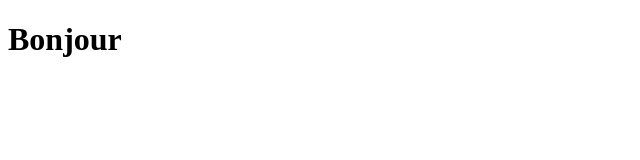
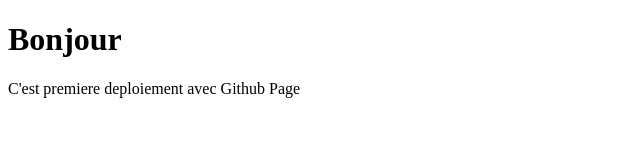
Before and after one commit to GiangHuongVo/MonCV, a plain HTML site: page index.html in a window 1280 px wide. Shown: the whole page, without its empty margins (0-640 px from the left). Drawn offline with Linux system fonts and the light colour scheme.

Commit message:
Add more

```diff
--- a/index.html
+++ b/index.html
@@ -8,6 +8,7 @@
 </head>
 <body>
     <h1>Bonjour</h1>
+    <p>C'est premiere deploiement avec Github Page</p>
 
 </body>
 </html>
```
